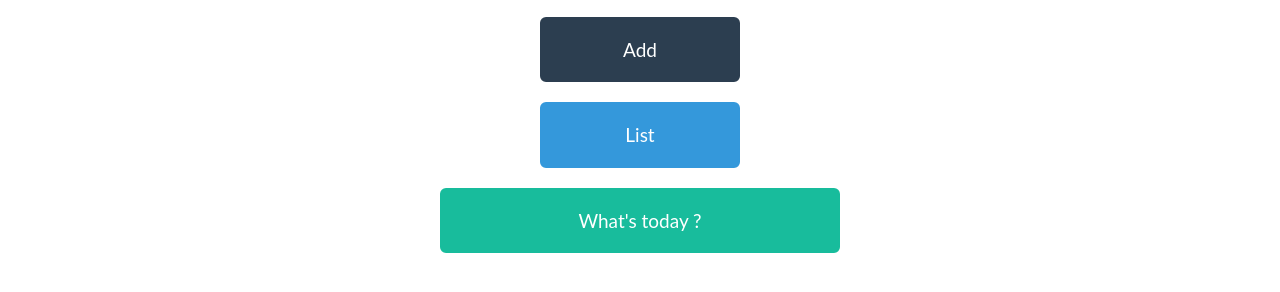
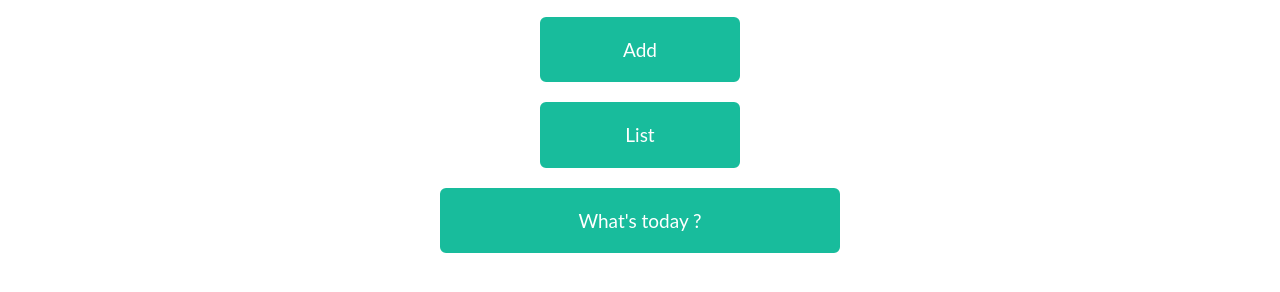
Before and after one commit to YanshuoH/whats-today, a website: page integ/main.html in a window 1280 px wide. Shown: the part 226-518 px from the top of the page. Drawn offline with Linux system fonts and the light colour scheme.

Commit message:
same color fo main page

```diff
--- a/integ/main.html
+++ b/integ/main.html
@@ -31,12 +31,12 @@
     </div>
     <div class="row buttons">
       <div class="col-md-12 center">
-        <button id="btnAdd" class="btn btn-primary btn-lg btn-custom">Add</button>
+        <button id="btnAdd" class="btn btn-success btn-lg btn-custom">Add</button>
       </div>
     </div>
     <div class="row buttons">
       <div class="col-md-12 center">
-        <button id="btnList" class="btn btn-info btn-lg btn-custom">List</button>
+        <button id="btnList" class="btn btn-success btn-lg btn-custom">List</button>
       </div>
     </div>
     <div class="row buttons">
```
